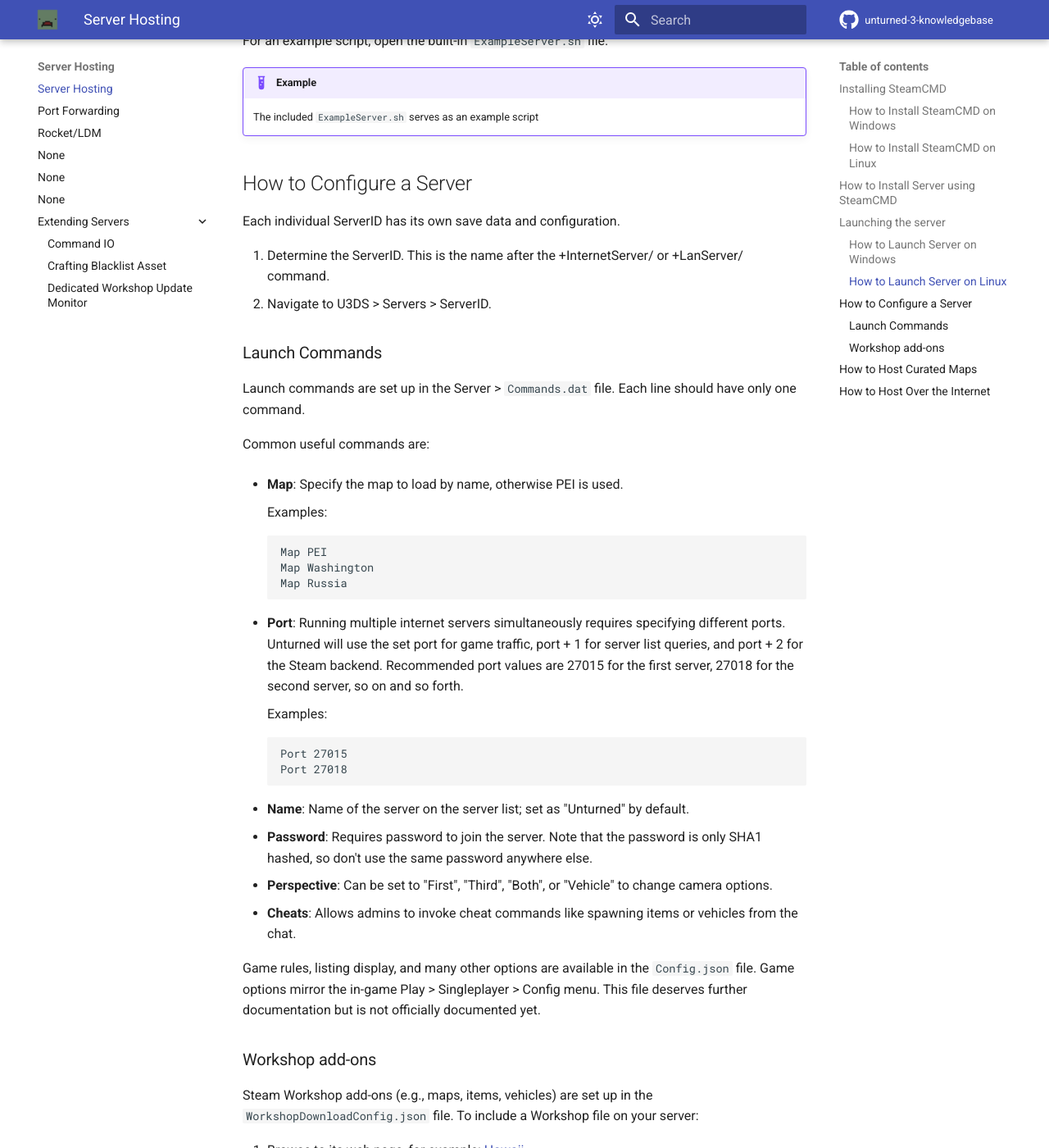
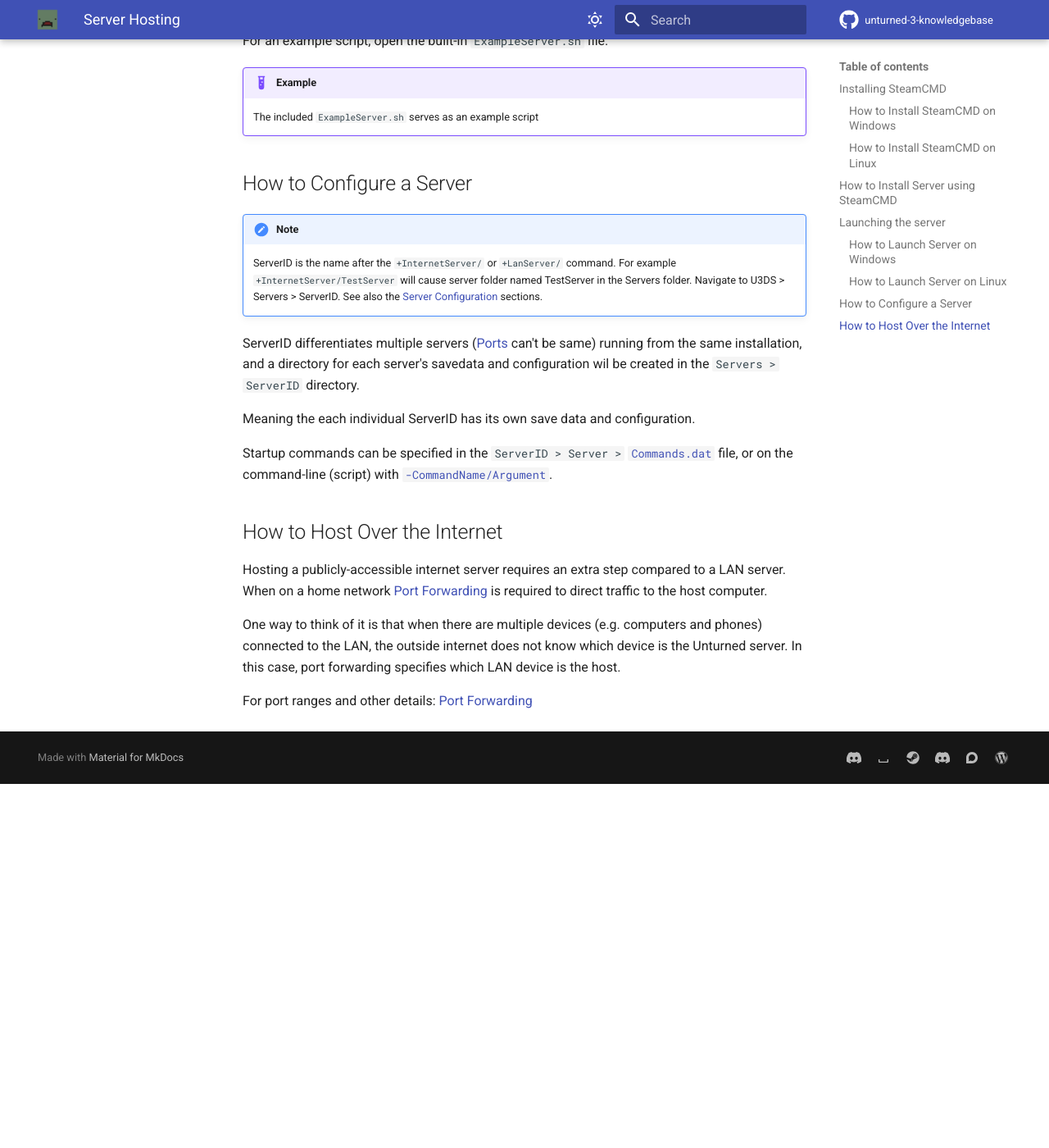
Before and after one commit to unturned-info/unturned-3-knowledgebase, an MkDocs documentation site: the page built from docs/Server-Hosting/Getting-Started/ServerHosting.md, in a window 1280 px wide and 1400 px high, scrolled down 3784 px. Shown: the whole window at 82% size. Built offline with MkDocs 1.6.1 and Material for MkDocs 9.7.7, drawn with Linux system fonts in a browser that asks for light colours; comment, search, counter and statistics services are not loaded; after the commit the page ends 4740 px from its top, so only the background shows below that; some of the changed text lies outside the part shown.

Commit message:
Update and rename docs/Server-Hosting/ServerHosting.md to docs/Server-Hosting/Getting-Started/ServerHosting.md

```diff
--- a/docs/Server-Hosting/ServerHosting.md
+++ b/docs/Server-Hosting/Getting-Started/ServerHosting.md
@@ -3,32 +3,32 @@
 !!! Warning
     **New Unturned server hosting rules are in effect**
 
-    Read [the Server Monetization Policy page](/docs/Server-Hosting/Monetization.md) for more info.
+    Read [the Server Monetization Policy page](../../Explanations/Monetization) for more info.
 
 All multiplayer servers are hosted using the Unturned Dedicated Server tool, which is installed and updated through Valve's [SteamCMD](https://developer.valvesoftware.com/wiki/SteamCMD) tool.
 
 ???+ Tip "Windows Server Hosting Tutorial Video"
     A video created by nelson that covers the basics of a windows server setup using the dedicated server app.
-    The video does not cover Linux-based hosting or [**Port Forwarding**](docs/../PortForwarding.md) which is *required* for internet-accessible servers.
+    The video does not cover Linux-based hosting or [**Port Forwarding**](PortForwarding.md) which is *required* for internet-accessible servers.
     <iframe width="560" height="315" src="https://www.youtube-nocookie.com/embed/8axVrnSLlx4" frameborder="0" allow="accelerometer; autoplay; clipboard-write; encrypted-media; gyroscope; picture-in-picture" allowfullscreen></iframe>
 
 __Multiplatform:__
 
-- [How to Configure Server](#How-to-Configure-a-Server)
-- [How to Host Curated Maps](#How-to-Host-Curated-Maps)
-- [How to Host Over Internet](#How-to-Host-Over-the-Internet)
+- [How to Configure Server](#how-to-configure-a-server)
+- [How to Host Curated Maps](#how-to-host-curated-maps)
+- [How to Host Over Internet](#how-to-host-over-the-internet)
 - [Port Forwarding](PortForwarding.md)
-- [RocketMod](Rocket.md)
+- [RocketMod](../../Modules-Plugins/Rocket)
 
 __Windows:__
 
-- [How to Install SteamCMD](#How-to-Install-SteamCMD-on-Windows)
-- [How to Launch Server](#How-to-Launch-Server-on-Windows)
+- [How to Install SteamCMD](#how-to-install-steamcmd-on-windows)
+- [How to Launch Server](#how-to-launch-server-on-windows)
 
 __Linux:__
 
-- [How to Install SteamCMD](#How-to-Install-SteamCMD-on-Linux)
-- [How to Launch Server](#How-to-Launch-Server-on-Linux)
+- [How to Install SteamCMD](#how-to-install-steamcmd-on-linux)
+- [How to Launch Server](#how-to-launch-server-on-linux)
 
 ## Installing SteamCMD
 
@@ -38,13 +38,13 @@
 2. Extract the contents of the zip somewhere you can find it again.
 3. Run `steamcmd.exe`
 
-Continue to: [How to Install Server using SteamCMD](#How-to-Install-Server-using-SteamCMD)
+Continue to: [How to Install Server using SteamCMD](#how-to-install-server-using-steamcmd)
 
 ### How to Install SteamCMD on Linux
 
 Installation on Linux varies by distribution and your admin preferences, so refer to [Valve's Linux Documentation](https://developer.valvesoftware.com/wiki/SteamCMD#Linux). Once downloaded, run the `steamcmd.sh` script.
 
-Continue to: [How to Install Server using SteamCMD](#How-to-Install-Server-using-SteamCMD)
+Continue to: [How to Install Server using SteamCMD](#how-to-install-server-using-steamcmd)
 
 ## How to Install Server using SteamCMD
 
@@ -65,7 +65,7 @@
 
 4. The server files are now in the SteamCMD > steamapps > common > U3DS directory.
 
-Continue to: [How to Launch Server on Windows](#How-to-Launch-Server-on-Windows) or [How to Launch Server on Linux](#How-to-Launch-Server-on-Linux)
+Continue to: [How to Launch Server on Windows](#how-to-launch-server-on-windows) or [How to Launch Server on Linux](#how-to-launch-server-on-linux)
 
 ## Launching the server
 
@@ -132,90 +132,17 @@
 
 ## How to Configure a Server
 
-Each individual ServerID has its own save data and configuration.
+!!! note
+    ServerID is the name after the `+InternetServer/` or `+LanServer/` command. For example `+InternetServer/TestServer` will cause server folder named TestServer in the Servers folder.
+    Navigate to U3DS > Servers > ServerID.
+    See also the [Server Configuration](../../Server-Configuration/Commands.dat) sections.
 
-1. Determine the ServerID. This is the name after the +InternetServer/ or +LanServer/ command.
-2. Navigate to U3DS > Servers > ServerID.
+ServerID differentiates multiple servers ([Ports](PortForwarding.md) can't be same) running from the same installation, and a directory for each server's savedata and configuration wil be created in the `Servers > ServerID` directory.
 
-### Launch Commands
+Meaning the each individual ServerID has its own save data and configuration.
 
-Launch commands are set up in the Server > `Commands.dat` file. Each line should have only one command.
-
-Common useful commands are:
-
-- __Map__: Specify the map to load by name, otherwise PEI is used.
-
-    Examples:
-
-        Map PEI
-        Map Washington
-        Map Russia
-
-- __Port__: Running multiple internet servers simultaneously requires specifying different ports. Unturned will use the set port for game traffic, port + 1 for server list queries, and port + 2 for the Steam backend. Recommended port values are 27015 for the first server, 27018 for the second server, so on and so forth.
-
-    Examples:
-
-        Port 27015
-        Port 27018
-
-- __Name__: Name of the server on the server list; set as "Unturned" by default.
-- __Password__: Requires password to join the server. Note that the password is only SHA1 hashed, so don't use the same password anywhere else.
-- __Perspective__: Can be set to "First", "Third", "Both", or "Vehicle" to change camera options.
-- __Cheats__: Allows admins to invoke cheat commands like spawning items or vehicles from the chat.
-
-Game rules, listing display, and many other options are available in the `Config.json` file. Game options mirror the in-game Play > Singleplayer > Config menu. This file deserves further documentation but is not officially documented yet.
-
-### Workshop add-ons
-
-Steam Workshop add-ons (e.g., maps, items, vehicles) are set up in the `WorkshopDownloadConfig.json` file.
-To include a Workshop file on your server:
-
-1. Browse to its web page, for example: [Hawaii](https://steamcommunity.com/sharedfiles/filedetails/?id=1753134636)
-2. Copy the file ID from the end of the URL.
-
-        URL: https://steamcommunity.com/sharedfiles/filedetails/?id=1753134636
-        ID: 1753134636
-
-3. Insert the file ID into the File_IDs list:
-
-        "File_IDs":
-        [
-            1753134636
-        ],
-
-    Multiple file IDs should be separated by commas:
-
-        "File_IDs":
-        [
-            1753134636,
-            1702240229
-        ],
-
-4. During startup the files will be updated, and any dependencies detected. Players will have the files downloaded while connecting to the server.
-
-## How to Host Curated Maps
-
-Curated maps are available as workshop items, so are configured in the `WorkshopDownloadConfig.json` file. During startup, the Map command searches installed workshop items for a matching name.
-
-???+ info "Curated Map file IDs"
-
-    | Map             | File ID    |
-    | --------------- | ---------- |
-    | Athens Arena    | 1454125991 |
-    | Belgium         | 1727125581 |
-    | Bunker Arena    | 1257784170 |
-    | California      | 1905768396 |
-    | Canyon Arena    | 185020976  |
-    | Carpat          | 1497352180 |
-    | Cyprus Arena    | 1647991167 |
-    | Cyprus Survival | 1647986053 |
-    | Dango           | 1850228333 |
-    | France          | 1975500516 |
-    | Greece          | 1702240229 |
-    | Hawaii          | 1753134636 |
-    | Rio de Janeiro  | 1821848824 |
-    | Elver           | 2136497468 |
-    | Kuwait          | 2483365750 |
+Startup commands can be specified in the
+`ServerID > Server >` [`Commands.dat`](../../Server-Configuration/Commands.dat) file, or on the command-line (script) with [`-CommandName/Argument`](../../Server-Configuration/Commands.dat).
 
 ## How to Host Over the Internet
 
```
